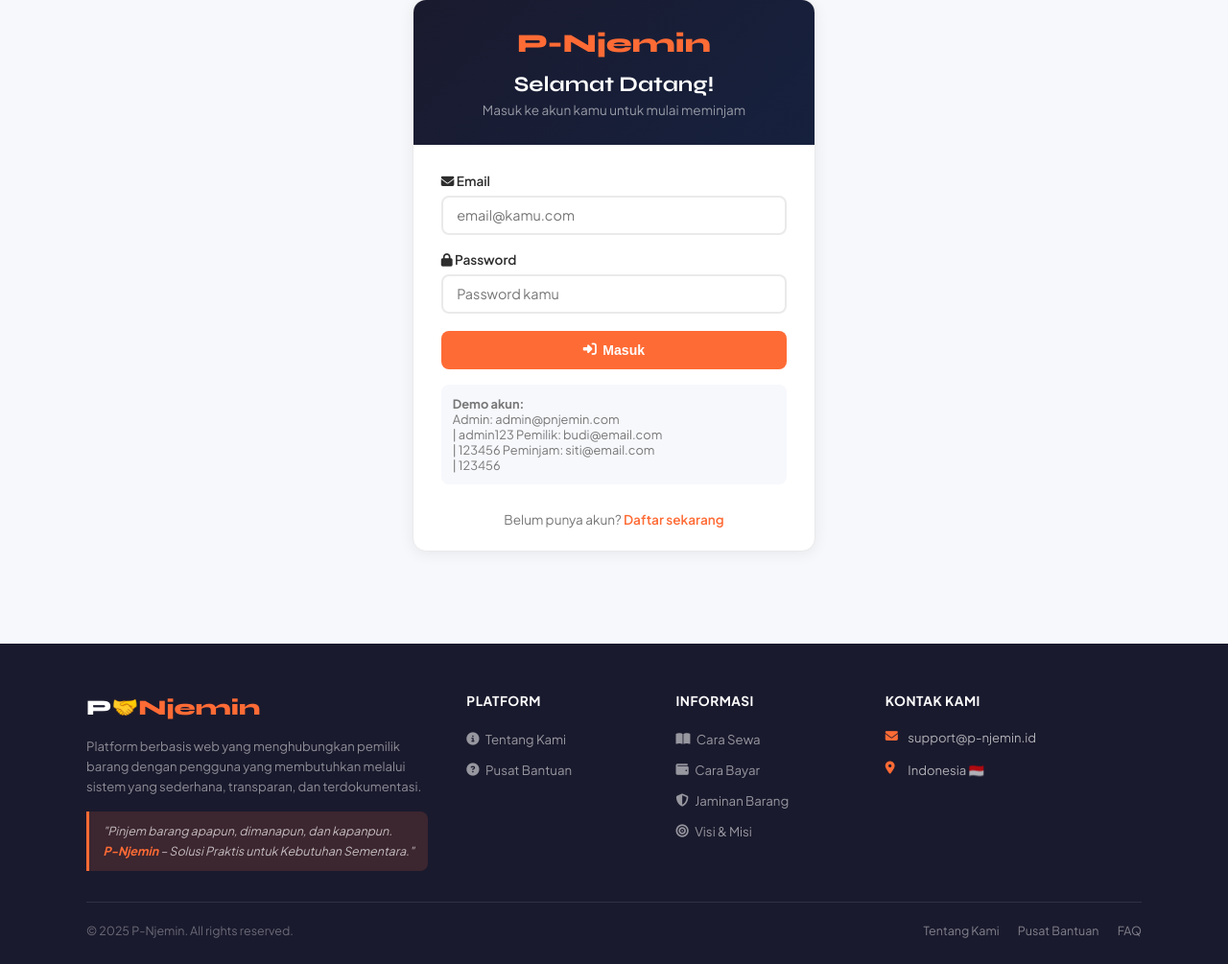
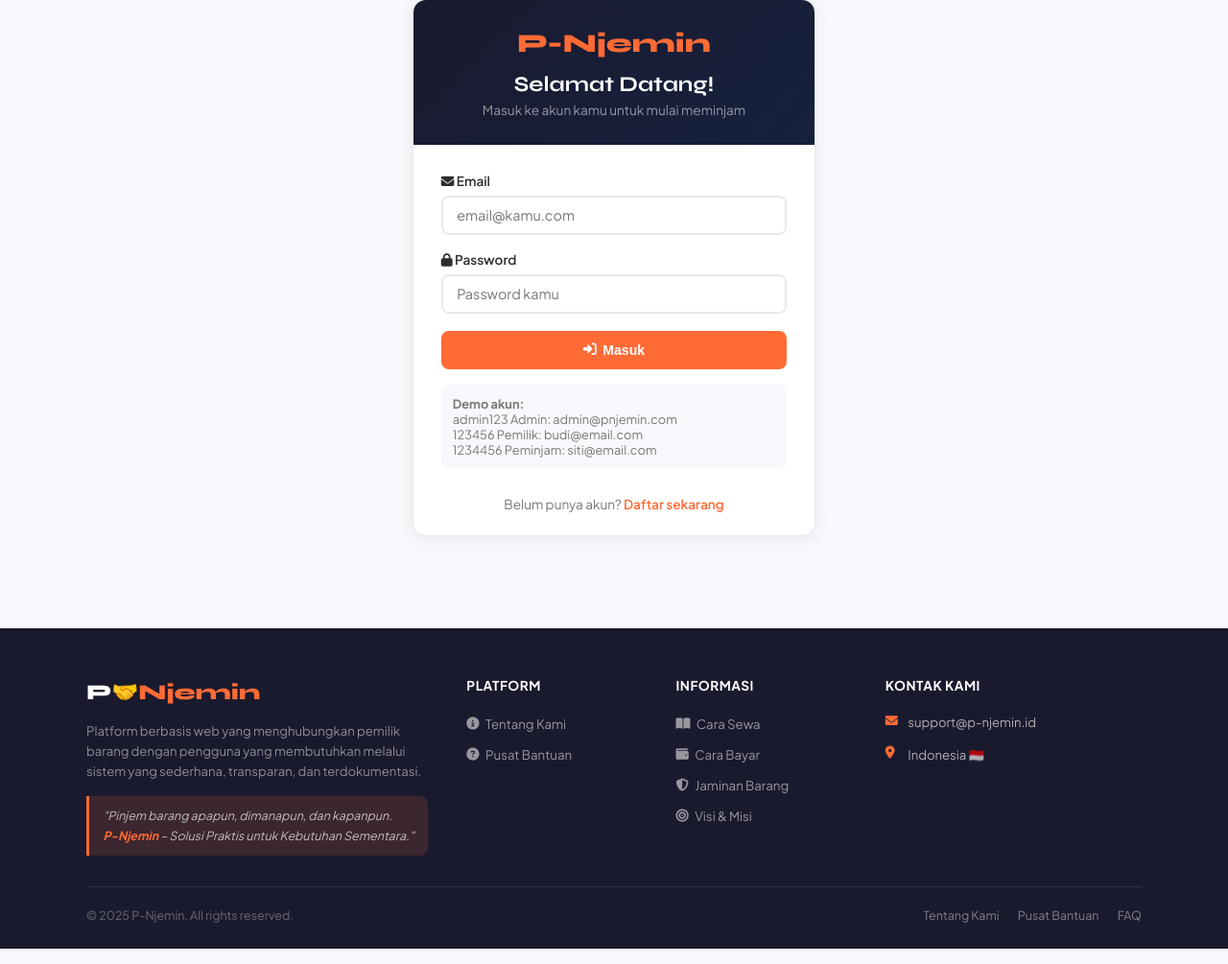
Before and after one commit to Faitz761/pnjemin_v2, a Flask app: page /login in a window 1280 px wide. Shown: the part 114-1119 px from the top of the page at 96% size. Run offline with Flask 3, Linux system fonts and the light colour scheme.

Commit message:
first commit

```diff
--- a/templates/login.html
+++ b/templates/login.html
@@ -36,10 +36,10 @@
                 </button>
             </form>
             <div style="margin-top:1rem;padding:0.75rem;background:var(--bg);border-radius:var(--radius-sm);font-size:0.8rem;color:var(--text-muted)">
-                <strong>Demo akun:</strong><br>
-                Admin: admin@pnjemin.com<br>| admin123
-                Pemilik: budi@email.com<br> | 123456
-                Peminjam: siti@email.com<br>| 123456
+                <strong>Demo akun:</strong><br>admin123
+                Admin: admin@pnjemin.com<br>123456
+                Pemilik: budi@email.com<br>1234456
+                Peminjam: siti@email.com
             </div>
         </div>
         <div class="auth-footer">
```
